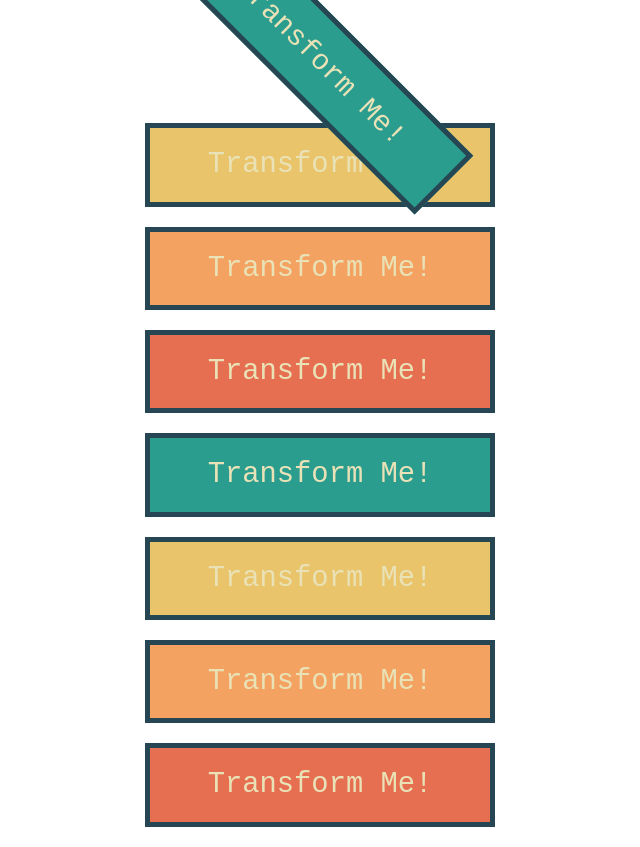
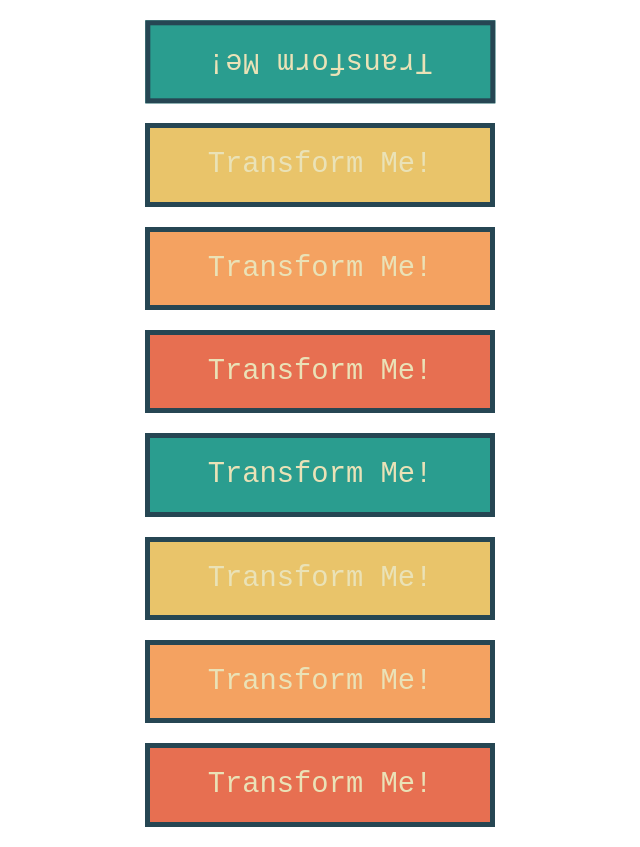
Before and after one commit to samwise-webdev/95_Transforms, a plain HTML site: page index.html in a window 1280 px wide. Shown: the whole page, without its empty margins (320-960 px from the left). Drawn offline with Linux system fonts and the light colour scheme.

Commit message:
first section h1 rotated 180deg

```diff
--- a/notes.css
+++ b/notes.css
@@ -24,5 +24,5 @@ h1:nth-of-type(4n) {
 }
 
 section:first-of-type h1:nth-of-type(1) { /* first section, first h1 */
-    transform: rotate(45deg); /*can also use grad (gradians), rad (radians), and turns */
+    transform: rotate(180deg); /*can also use grad (gradians), rad (radians), and turns */
 }
```
